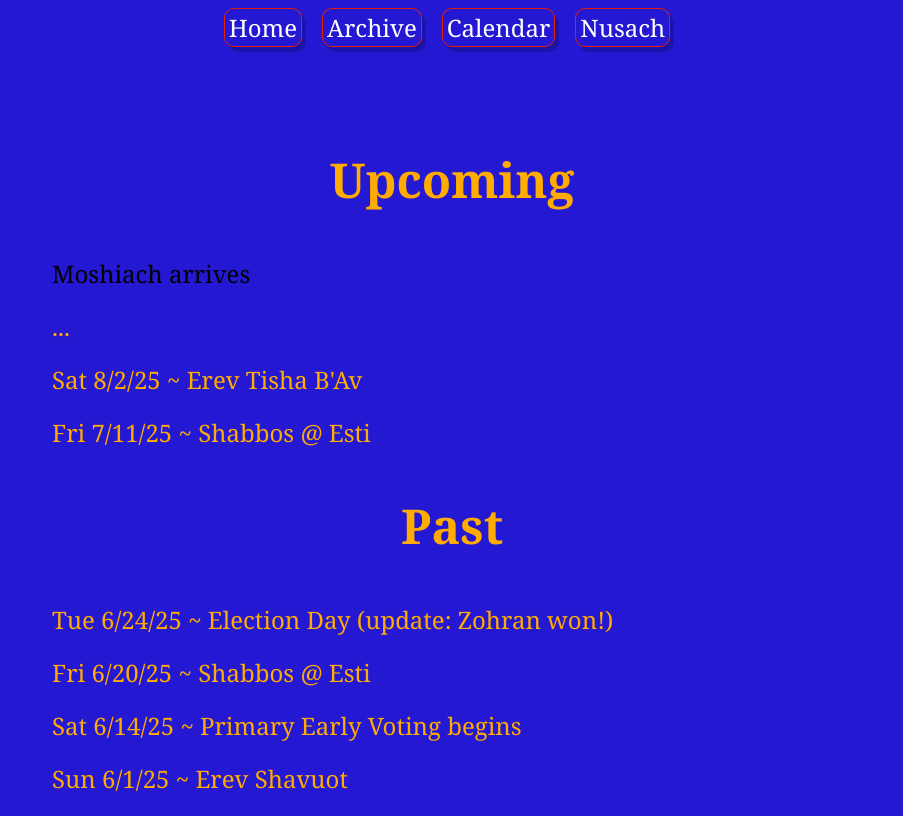
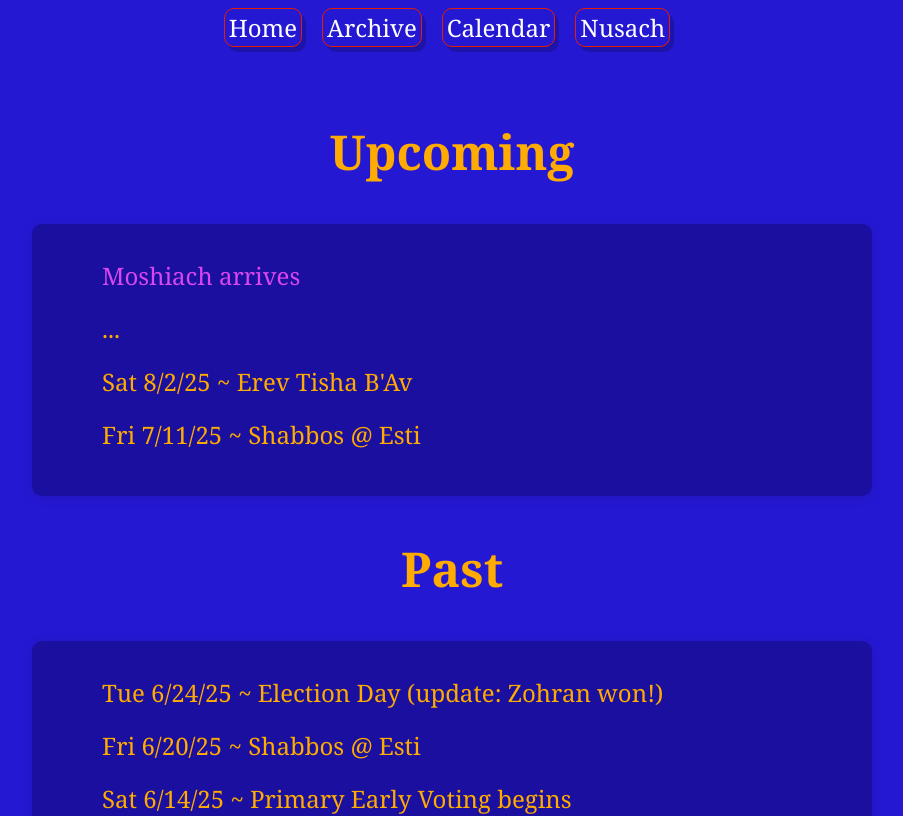
Before and after one commit to cyberjewess/tbrs-sv, a SvelteKit app: page /calendar in a window 1280 px wide. Shown: the top 816 px of the page, without its empty margins (188-1091 px from the left). Built offline with nearby package versions, Linux system fonts and the light colour scheme.

Commit message:
Calendar update

```diff
--- a/src/app.css
+++ b/src/app.css
@@ -161,7 +161,7 @@ a.button:hover {
    Utilities & Helpers
    ===================== */
 .mystical {
-    color: #000 !important;
+    color: #d946ef !important;
 }
 
 /* =====================
@@ -184,3 +184,34 @@ a.button:hover {
         width: fit-content;
     }
 }
+
+/* Calendar card styles */
+.calendar-card {
+    background-color: #1a0f9e;
+    border-radius: 10px;
+    box-shadow: 0 2px 12px 0 rgba(0, 0, 0, 0.10);
+    max-width: 800px;
+    margin: 40px auto;
+    padding: 30px 20px;
+}
+
+.calendar-card+.calendar-card {
+    margin-top: 40px;
+}
+
+.calendar-card * {
+    background-color: inherit !important;
+}
+
+.calendar-card ul {
+    text-align: left;
+    margin: 0 auto;
+    max-width: 700px;
+    padding-left: 0;
+}
+
+.calendar-card li {
+    margin-bottom: 10px;
+    padding: 5px 0;
+    list-style: none;
+}
--- a/src/routes/calendar/+page.svelte
+++ b/src/routes/calendar/+page.svelte
@@ -1,13 +1,15 @@
-<article>
-	<h1>Upcoming</h1>
+<h1>Upcoming</h1>
+<div class="calendar-card">
 	<ul>
 		<li class="mystical">Moshiach arrives</li>
 		<li>...</li>
 		<li>Sat 8/2/25 ~ Erev Tisha B'Av</li>
 		<li>Fri 7/11/25 ~ Shabbos @ Esti</li>
 	</ul>
+</div>
 
-	<h1>Past</h1>
+<h1>Past</h1>
+<div class="calendar-card">
 	<ul>
 		<li>Tue 6/24/25 ~ Election Day (update: Zohran won!)</li>
 		<li>Fri 6/20/25 ~ Shabbos @ Esti</li>
@@ -40,4 +42,4 @@
 		<li>...</li>
 		<li class="mystical">Creation of the universe</li>
 	</ul>
-</article>
+</div>
```
